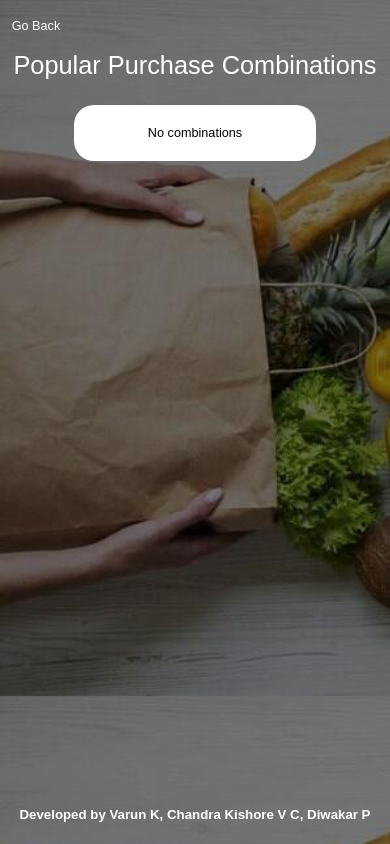
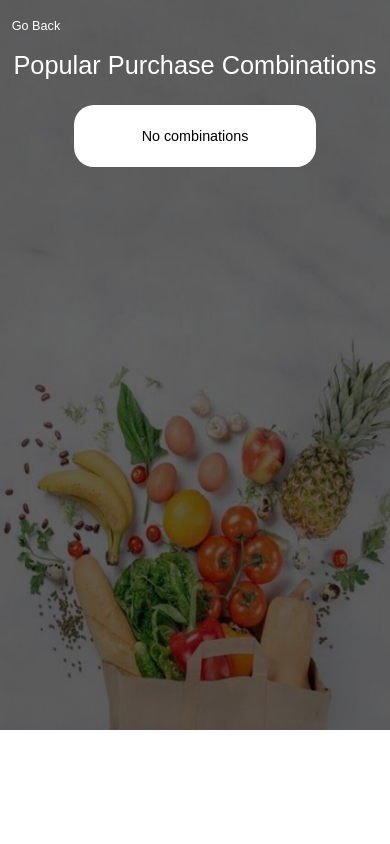
Before and after one commit to varunk19/grocery-user, a Django app: template templates/results.html in a window 390 px wide. Run offline with Django 3.2, Linux system fonts and the light colour scheme; the template is opened without the code that fills it, so the values that code supplies are empty.

Commit message:
Changed Backgrounds

```diff
--- a/static/css/master.css
+++ b/static/css/master.css
@@ -1,6 +1,20 @@
 body {
     margin: 0px 0px;
     background-image: url('../images/back.jpeg');
-    background-repeat: repeat-y;
+    background-repeat: no-repeat;
     background-size: cover;
 }
+@media only screen and (max-width: 1080px) {
+    body {
+        background-image: url('../images/back1080p.jpeg');
+        background-repeat: no-repeat;
+        background-size: cover;
+    }
+}
+@media only screen and (min-height: 1921px) {
+    body {
+        background-image: url('../images/back2340p.jpeg');
+        background-repeat: no-repeat;
+        background-size: cover;
+    }
+}
--- a/static/css/results.css
+++ b/static/css/results.css
@@ -40,7 +40,7 @@ a:hover {
     left: 0;
     font-family: sans-serif;
 }
-h5 a {
+h6 a {
     padding-left: 0px;
     font-size: inherit;
     color: white;
@@ -56,9 +56,9 @@ h5 a {
     }
     .content {
         width: 60vw;
-        font-size: 1.5vh;
+        font-size: 1.7vh;
     }
     .main {
-        height: 70vh;
+        height: 74vh;
     }
 }
--- a/templates/index.html
+++ b/templates/index.html
@@ -25,7 +25,7 @@
         <input class="btn" type="submit" value="Search Combinations">
     </form>
     <div class="footer">
-        <h5>Developed by <a href="https://www.linkedin.com/in/varun-k-214190179">Varun K</a>, <a href="https://www.linkedin.com/in/chandra-kishore">Chandra Kishore V C</a>, <a href="https://www.linkedin.com/in/diwakar-p-0443b4184">Diwakar P</a></h5>
+        <h6>Developed by <a href="https://www.linkedin.com/in/varun-k-214190179">Varun K</a>, <a href="https://www.linkedin.com/in/chandra-kishore">Chandra Kishore V C</a>, <a href="https://www.linkedin.com/in/diwakar-p-0443b4184">Diwakar P</a></h6>
     </div>
     <script src="{% static 'js/advanced.js' %}"></script>
 </body>
--- a/templates/results.html
+++ b/templates/results.html
@@ -25,7 +25,7 @@
         {% endif %}
     </div>
     <div class="footer">
-        <h5>Developed by <a href="https://www.linkedin.com/in/varun-k-214190179">Varun K</a>, <a href="https://www.linkedin.com/in/chandra-kishore">Chandra Kishore V C</a>, <a href="https://www.linkedin.com/in/diwakar-p-0443b4184">Diwakar P</a></h5>
+        <h6>Developed by <a href="https://www.linkedin.com/in/varun-k-214190179">Varun K</a>, <a href="https://www.linkedin.com/in/chandra-kishore">Chandra Kishore V C</a>, <a href="https://www.linkedin.com/in/diwakar-p-0443b4184">Diwakar P</a></h6>
     </div>
 </body>
 </html>
```
Also changed, not shown: static/images/back1080p.jpeg (added), static/images/back2340p.jpeg (added).
